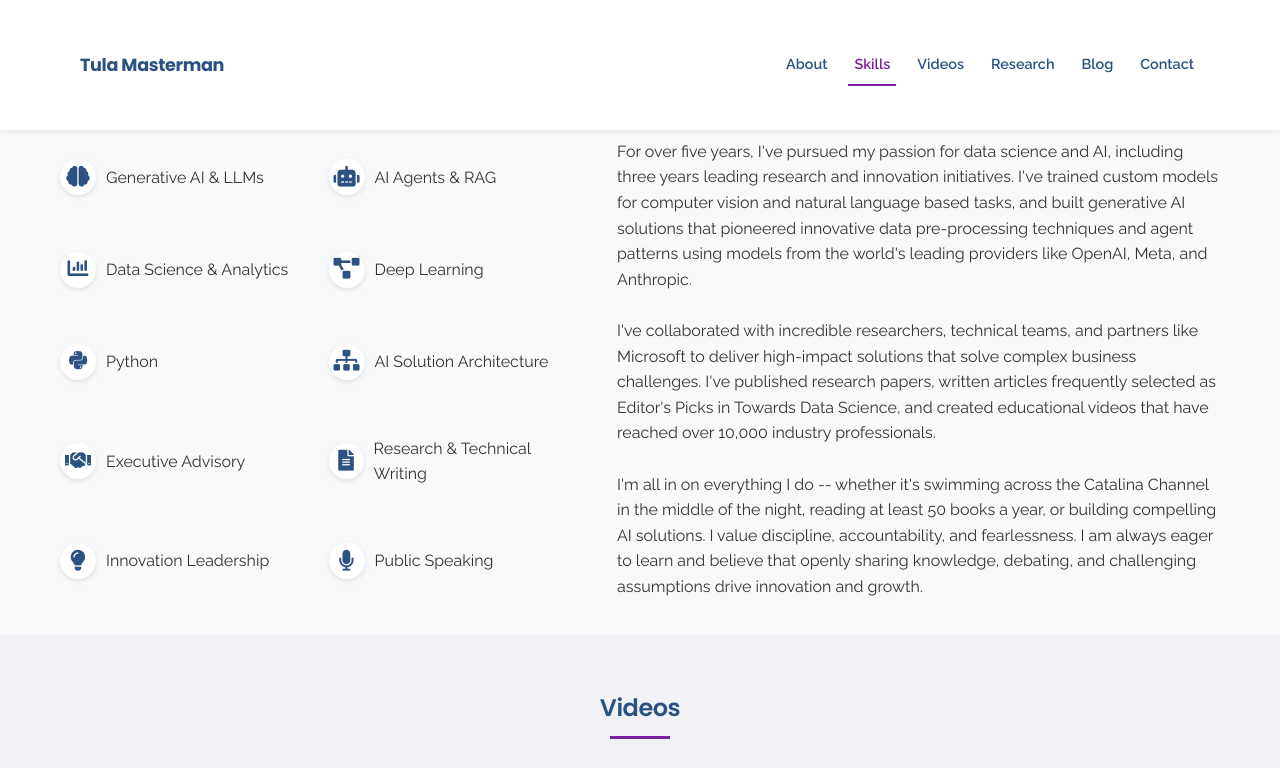
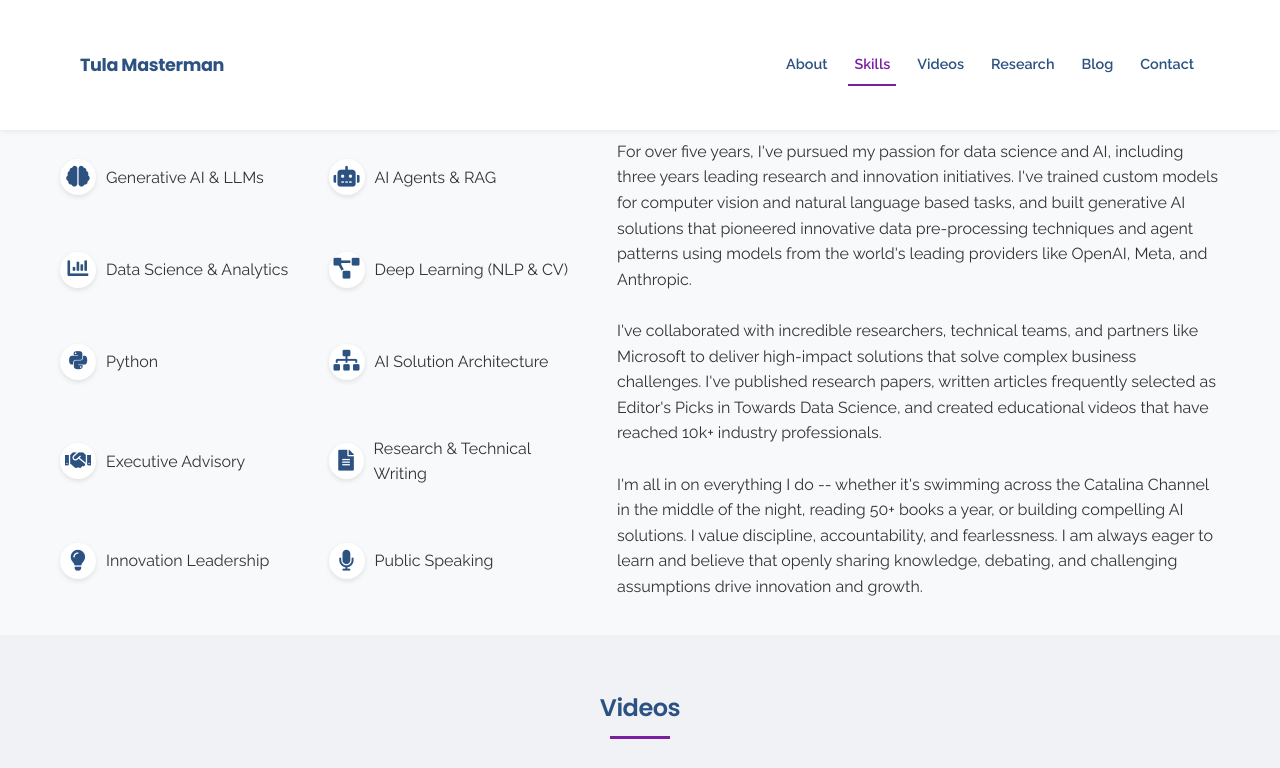
Before and after one commit to tmasterman/tmasterman.github.io, a Jekyll site: the page built from index.markdown, in a window 1280 px wide and 900 px high, scrolled down 433 px, cut to the strip 0-768 px from the top of the window. Built offline with Jekyll 4.4.1, drawn with Linux system fonts in a browser that asks for light colours.

Commit message:
updating language

```diff
--- a/_config.yml
+++ b/_config.yml
@@ -21,9 +21,9 @@ subtitle: AI Solutions Leader & Applied Data Scientist
 experience_description: >-
   For over five years, I've pursued my passion for data science and AI, including three years leading research and innovation initiatives. I've trained custom models for computer vision and natural language based tasks, and built generative AI solutions that pioneered innovative data pre-processing techniques and agent patterns using models from the world's leading providers like OpenAI, Meta, and Anthropic.
   <br><br>
-  I've collaborated with incredible researchers, technical teams, and partners like Microsoft to deliver high-impact solutions that solve complex business challenges. I've published research papers, written articles frequently selected as Editor's Picks in Towards Data Science, and created educational videos that have reached over 10,000 industry professionals.
+  I've collaborated with incredible researchers, technical teams, and partners like Microsoft to deliver high-impact solutions that solve complex business challenges. I've published research papers, written articles frequently selected as Editor's Picks in Towards Data Science, and created educational videos that have reached 10k+ industry professionals.
   <br><br>
-  I'm all in on everything I do -- whether it's swimming across the Catalina Channel in the middle of the night, reading at least 50 books a year, or building compelling AI solutions. I value discipline, accountability, and fearlessness. I am always eager to learn and believe that openly sharing knowledge, debating, and challenging assumptions drive innovation and growth.
+  I'm all in on everything I do -- whether it's swimming across the Catalina Channel in the middle of the night, reading 50+ books a year, or building compelling AI solutions. I value discipline, accountability, and fearlessness. I am always eager to learn and believe that openly sharing knowledge, debating, and challenging assumptions drive innovation and growth.
 
 
 # contact_description: >-
--- a/_data/skills.yml
+++ b/_data/skills.yml
@@ -7,7 +7,7 @@
 - name: Data Science & Analytics
   icon: fas fa-chart-bar
 
-- name: Deep Learning
+- name: Deep Learning (NLP & CV)
   icon: fas fa-project-diagram
 
 - name: Python
```
